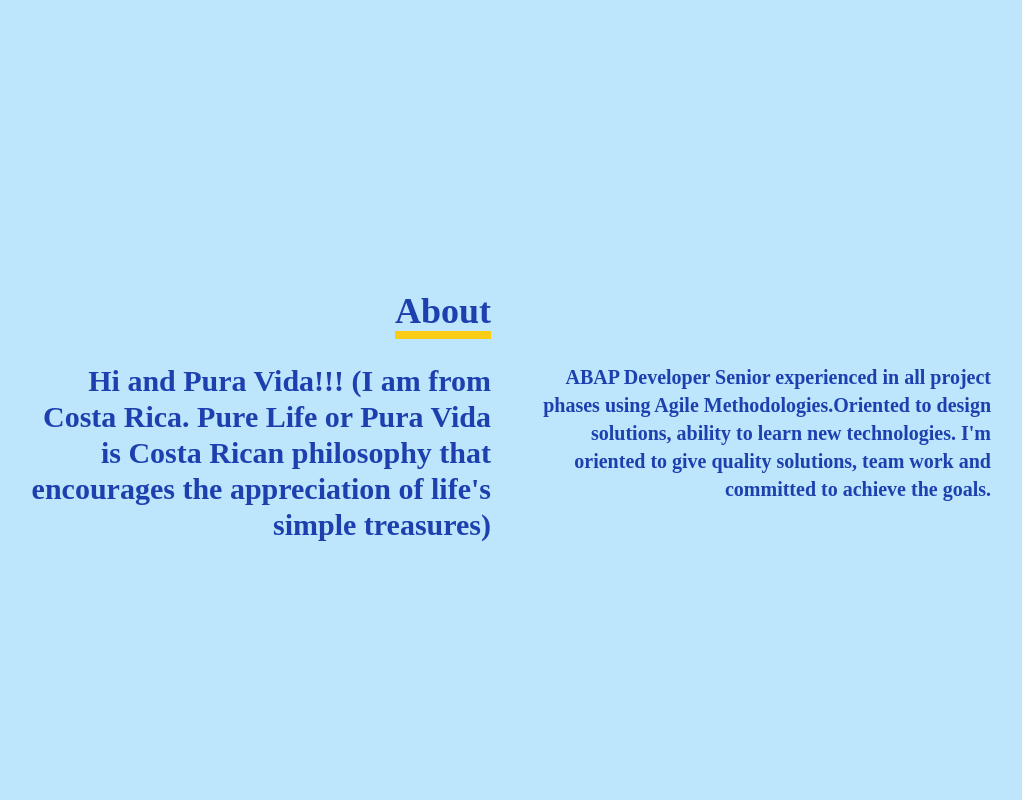
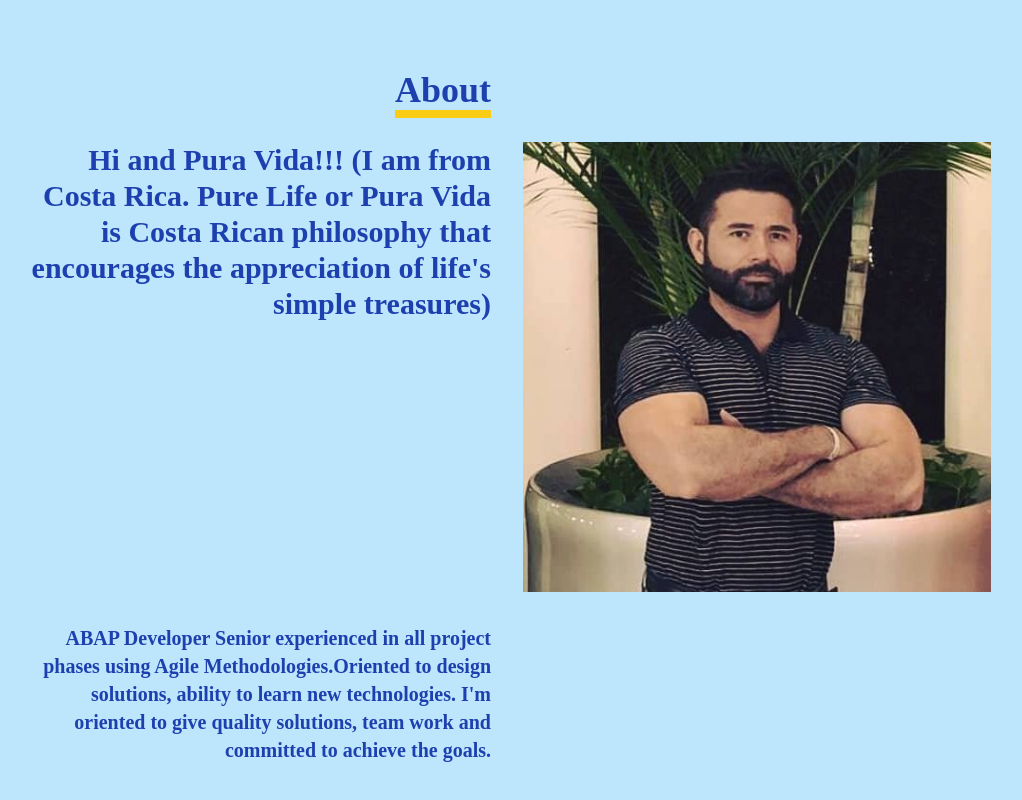
Before and after one commit to EsteMaeLeo/leo_portfolio_react, a React (Create React App) app: page / in a window 1280 px wide. Shown: the part 783-1583 px from the top of the page, without its empty margins (133-1155 px from the left). Built offline with nearby package versions, Linux system fonts and the light colour scheme.

Commit message:
contact form and final touches

```diff
--- a/src/components/About.js
+++ b/src/components/About.js
@@ -1,5 +1,5 @@
 import React from "react";
-
+import myPic from "../assets/leo.png";
 const About = () => {
   return (
     <div name="about" className="w-full h-screen bg-[#bde6fd] text-blue-800">
@@ -15,11 +15,13 @@ const About = () => {
         <div className="max-w-[1000px] w-full grid sm:grid-cols-2 gap-8 px-4">
           <div className="sm:text-right text-3xl font-bold">
             <p>
-              {" "}
               Hi and Pura Vida!!! (I am from Costa Rica. Pure Life or Pura Vida
               is Costa Rican philosophy that encourages the appreciation of
               life's simple treasures)
             </p>
+          </div>
+          <div className="sm:text-right text-xl font-bold">
+            <img className="intro-img" src={myPic} alt="Leo developer pic" />
           </div>
           <div className="sm:text-right text-xl font-bold">
             <p>
--- a/src/components/Home.js
+++ b/src/components/Home.js
@@ -1,5 +1,6 @@
 import React from "react";
 import { HiOutlineChevronDoubleRight } from "react-icons/hi";
+import myPic from "../assets/leo.png";
 
 function home() {
   return (
--- a/src/index.css
+++ b/src/index.css
@@ -12,7 +12,13 @@
     @apply cursor-pointer
   }
 }
-
+.intro-img{
+  background-repeat: no-repeat;
+  background-size: cover;
+  background-position: center;
+  height: 450px;
+  width: 500px;
+}
 .content-div {
   background-repeat: no-repeat;
   background-size: cover;
```
Also changed, not shown: src/assets/leo.png (added).
